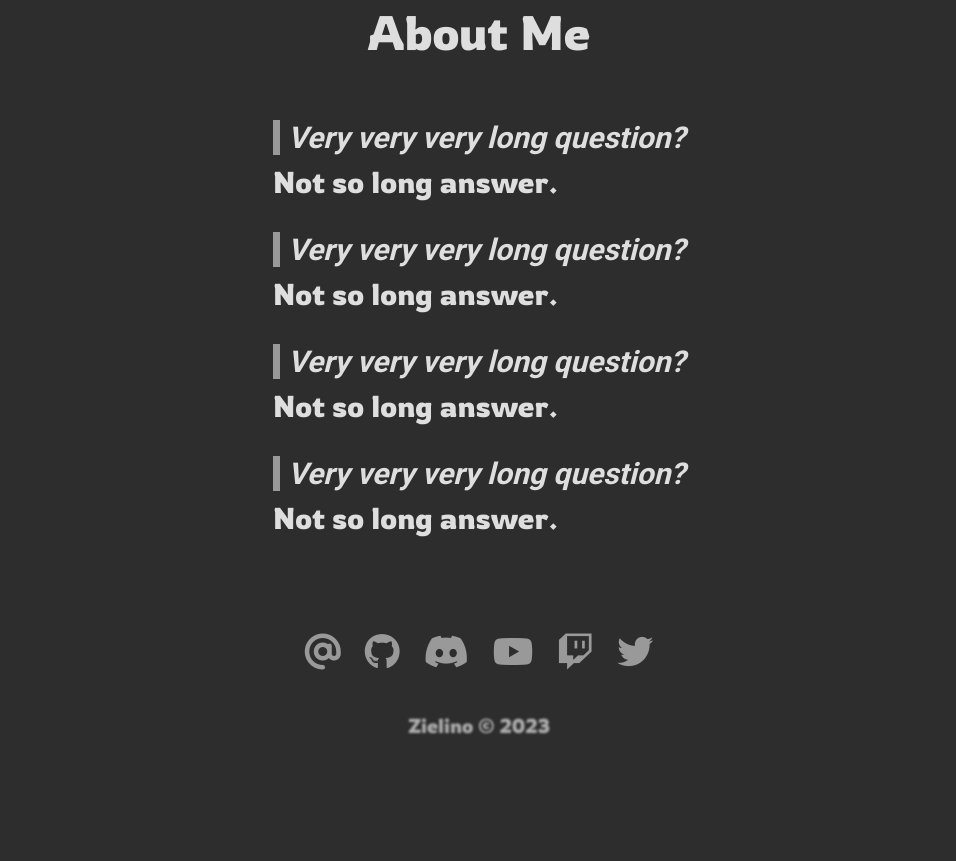
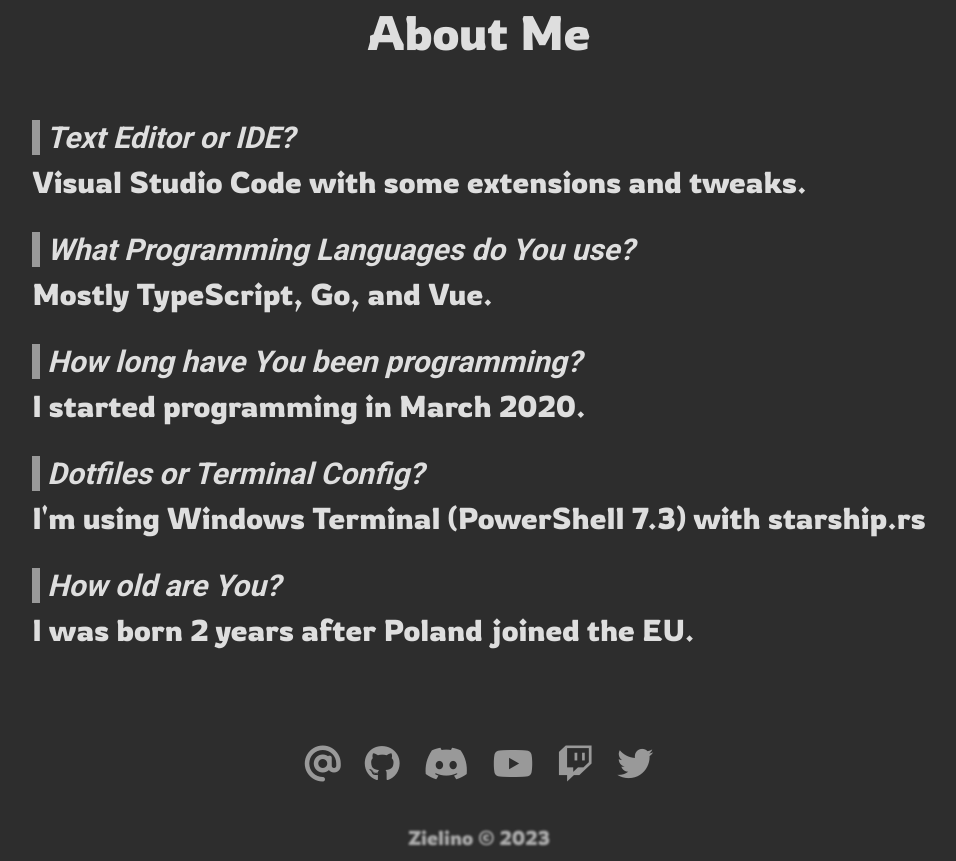
Before and after one commit to Zielin0/zielinus.xyz, a Vue app: page / in a window 1280 px wide. Shown: the part 580-1441 px from the top of the page, without its empty margins (161-1117 px from the left). Before the commit the page ends 1340 px from the top, so only its background shows below. Built offline with nearby package versions, Linux system fonts and the light colour scheme; no server answers.

Commit message:
chore(AboutSection): add proper questions and answers

```diff
--- a/src/components/AboutComponent.vue
+++ b/src/components/AboutComponent.vue
@@ -12,7 +12,7 @@
 </script>
 
 <template>
-  <div class="text-left py-3 lg:py-4">
+  <div class="text-left py-3 lg:py-4 pl-4 lg:pl-0">
     <h1
       class="text-2xl lg:text-3xl font-roboto font-semibold italic pb-1 lg:pb-2"
     >
--- a/src/components/section/AboutSection.vue
+++ b/src/components/section/AboutSection.vue
@@ -3,20 +3,24 @@
 
 const aboutList = [
   {
-    question: 'Very very very long question?',
-    answer: 'Not so long answer.',
+    question: 'Text Editor or IDE?',
+    answer: 'Visual Studio Code with some extensions and tweaks.',
   },
   {
-    question: 'Very very very long question?',
-    answer: 'Not so long answer.',
+    question: 'What Programming Languages do You use?',
+    answer: 'Mostly TypeScript, Go, and Vue.',
   },
   {
-    question: 'Very very very long question?',
-    answer: 'Not so long answer.',
+    question: 'How long have You been programming?',
+    answer: 'I started programming in March 2020.',
   },
   {
-    question: 'Very very very long question?',
-    answer: 'Not so long answer.',
+    question: 'Dotfiles or Terminal Config?',
+    answer: "I'm using Windows Terminal (PowerShell 7.3) with starship.rs",
+  },
+  {
+    question: 'How old are You?',
+    answer: 'I was born 2 years after Poland joined the EU.',
   },
 ];
 </script>
```
